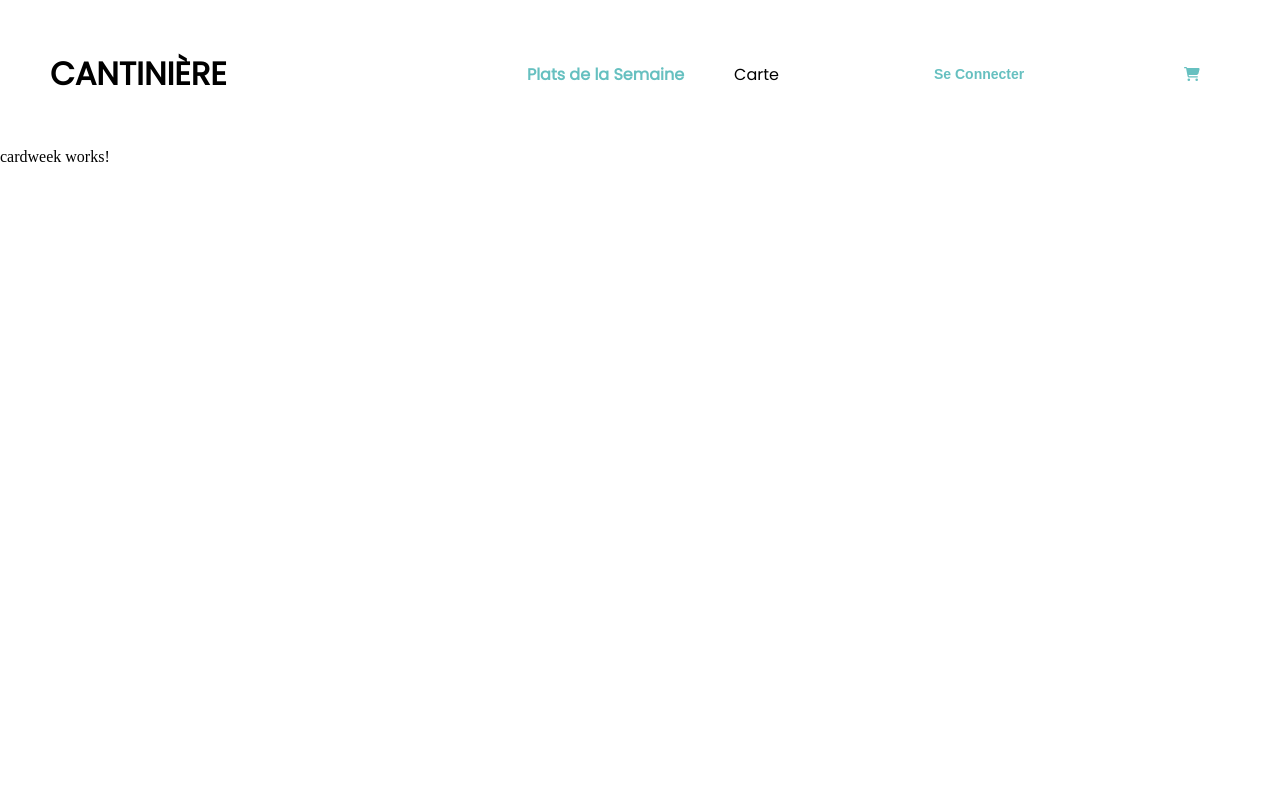
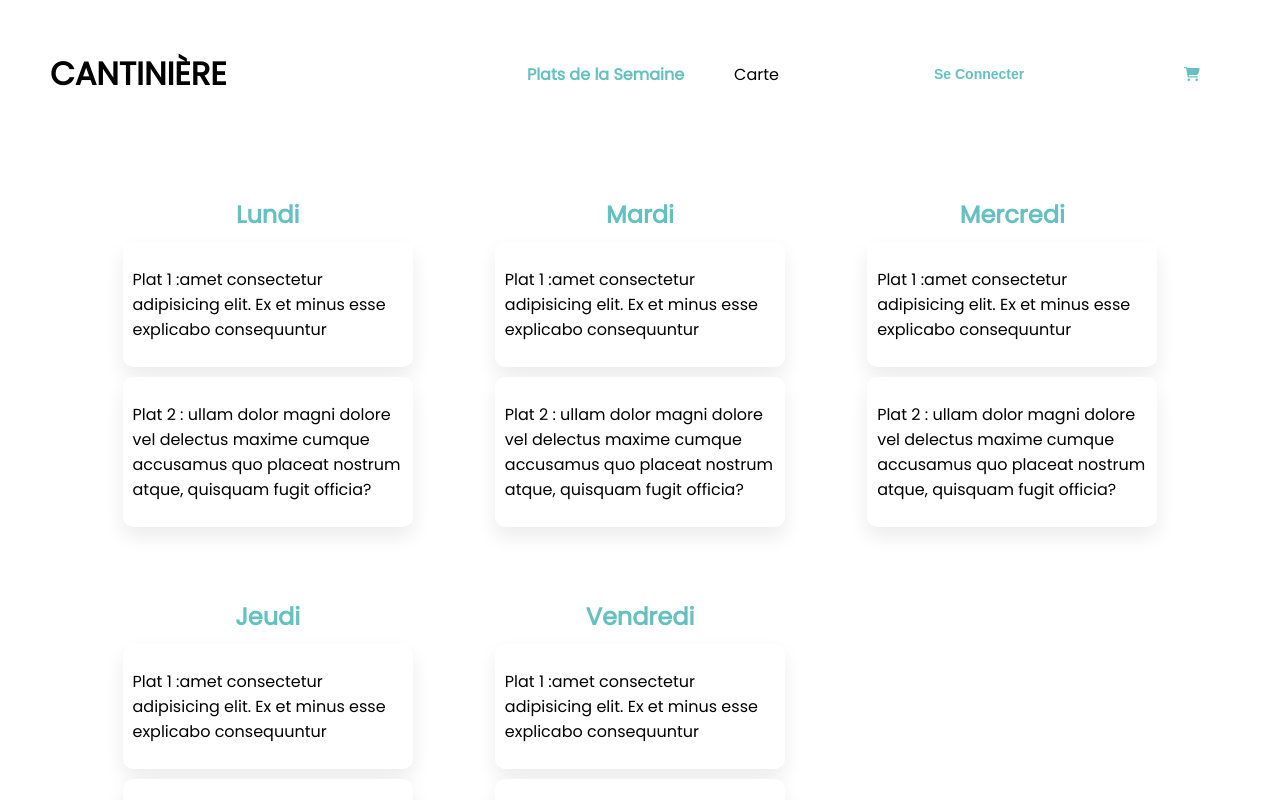
Before and after one commit to wassimouricha/Projet_cantiniere, an Angular app: page / in a window 1280 px wide. Shown: the top 800 px of the page. Built offline with nearby package versions, Linux system fonts and the light colour scheme.

Commit message:
card added

```diff
--- a/src/app/cardweek/cardweek.component.css
+++ b/src/app/cardweek/cardweek.component.css
@@ -0,0 +1,61 @@
+.container{
+    display: flex;
+    justify-content: center;
+    align-items: center;
+    min-height: 100vh;
+    padding: 20px 40px;
+}
+
+.wrap{
+    display: grid;
+    gap: 2em;
+    grid-template-columns: repeat(auto-fit, minmax(250px, 1fr));
+}
+
+.card{
+    /*
+    commentaire pour bien visualier lorsque l'on veut modifier la carte
+    background: #fff;
+    box-shadow: 0 10px 20px rgba(0, 0, 0, 0.08);
+    border-radius: 10px; */
+    justify-content: center;
+    align-items: center;
+    overflow: hidden;
+    text-align: center;
+}
+
+.card-int{
+    margin: 10px;
+    padding: 10px;
+    background: #fff;
+    box-shadow: 0 10px 20px rgba(0, 0, 0, 0.08);
+    border-radius: 10px;
+    justify-content: center;
+    align-items: center;
+    overflow: hidden;
+    transition: 0.25s;
+    text-align: start;
+}
+
+.card-int:hover{
+    box-shadow: none;
+}
+
+.card .content {
+    padding: 15px;
+}
+
+.card .content p{
+    font-family: 'Poppins';
+    margin: 15px 0;
+}
+.card .content a{
+    font-family: 'Poppins';
+    list-style: none;
+    text-decoration: none;
+    color: #66c0c0;
+}
+
+.card .content a:hover{
+    transform: scaleX(2);
+}
--- a/src/app/cardweek/cardweek.component.html
+++ b/src/app/cardweek/cardweek.component.html
@@ -1 +1,69 @@
-<p>cardweek works!</p>
+<div class="container">
+    <div class="wrap">
+        <div class="card">
+            <div class="content">
+                <h2><a href="#">Lundi</a></h2>
+                <div class="card-int">
+                    <p> Plat 1 :amet consectetur adipisicing elit.
+                        Ex et minus esse explicabo consequuntur </p>
+                </div>
+                <div class="card-int">
+                    <p>Plat 2 : ullam dolor magni dolore vel delectus maxime
+                        cumque accusamus quo placeat nostrum atque, quisquam fugit officia?</p>
+                </div>
+            </div>
+        </div>
+        <div class="card">
+            <div class="content">
+                <h2><a href="#">Mardi</a></h2>
+                <div class="card-int">
+                    <p> Plat 1 :amet consectetur adipisicing elit.
+                        Ex et minus esse explicabo consequuntur </p>
+                </div>
+                <div class="card-int">
+                    <p>Plat 2 : ullam dolor magni dolore vel delectus maxime
+                        cumque accusamus quo placeat nostrum atque, quisquam fugit officia?</p>
+                </div>
+            </div>
+        </div>
+        <div class="card">
+            <div class="content">
+                <h2><a href="#">Mercredi</a></h2>
+                <div class="card-int">
+                    <p> Plat 1 :amet consectetur adipisicing elit.
+                        Ex et minus esse explicabo consequuntur </p>
+                </div>
+                <div class="card-int">
+                    <p>Plat 2 : ullam dolor magni dolore vel delectus maxime
+                        cumque accusamus quo placeat nostrum atque, quisquam fugit officia?</p>
+                </div>
+            </div>
+        </div>
+        <div class="card">
+            <div class="content">
+                <h2><a href="#">Jeudi</a></h2>
+                <div class="card-int">
+                    <p> Plat 1 :amet consectetur adipisicing elit.
+                        Ex et minus esse explicabo consequuntur </p>
+                </div>
+                <div class="card-int">
+                    <p>Plat 2 : ullam dolor magni dolore vel delectus maxime
+                        cumque accusamus quo placeat nostrum atque, quisquam fugit officia?</p>
+                </div>
+            </div>
+        </div>
+        <div class="card">
+            <div class="content">
+                <h2><a href="#">Vendredi</a></h2>
+                <div class="card-int">
+                    <p> Plat 1 :amet consectetur adipisicing elit.
+                        Ex et minus esse explicabo consequuntur </p>
+                </div>
+                <div class="card-int">
+                    <p>Plat 2 : ullam dolor magni dolore vel delectus maxime
+                        cumque accusamus quo placeat nostrum atque, quisquam fugit officia?</p>
+                </div>
+            </div>
+        </div>
+    </div>
+</div>
--- a/src/app/navbar/navbar.component.css
+++ b/src/app/navbar/navbar.component.css
@@ -73,7 +73,7 @@ font-weight: 600;
 .toggle{
     display: none;
     position: absolute;
-    top: 50px;
+    top: 40px;
     right: 30px;
     cursor: pointer;
     width: 70px;
```
